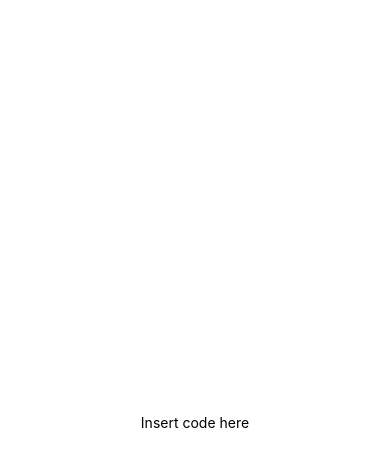
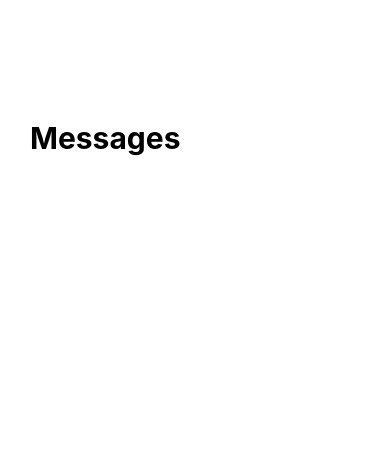
Before and after one commit to lloyd-saclot/expo-mod-lab, a React Native app: screen / in a window 390 px wide. Shown: the top 466 px of the page. Built offline with nearby package versions, Linux system fonts and the light colour scheme.

Commit message:
Added Messages bar with styles

```diff
--- a/App.tsx
+++ b/App.tsx
@@ -13,7 +13,7 @@ export default function App() {
 
 
 
-      <Text>Insert code here</Text>
+      <Text style={styles.message}>Messages</Text>
 
 
 
@@ -34,4 +34,14 @@ const styles = StyleSheet.create({
     alignItems: 'center',
     justifyContent: 'center',
   },
+
+  message: {
+    position: 'absolute',
+    top: 0,
+    left: 0,
+    paddingTop: 120,
+    paddingLeft: 30,
+    fontWeight: 'bold',
+    fontSize: 30,
+  },
 });
```
